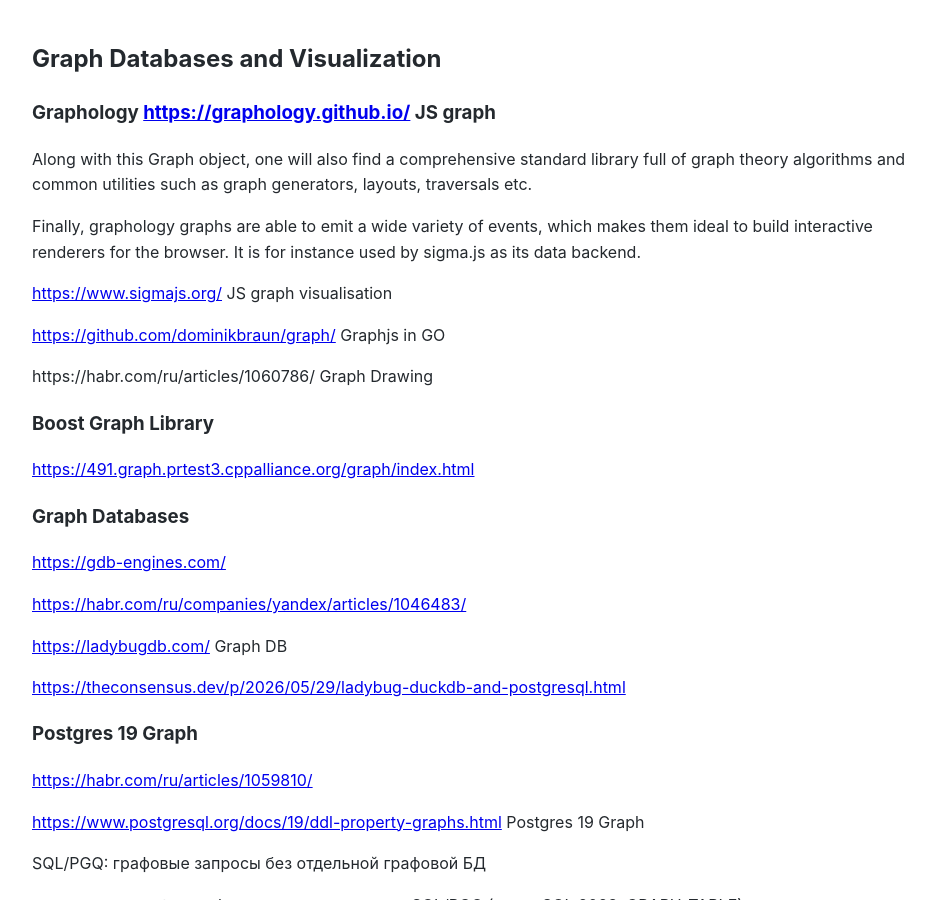
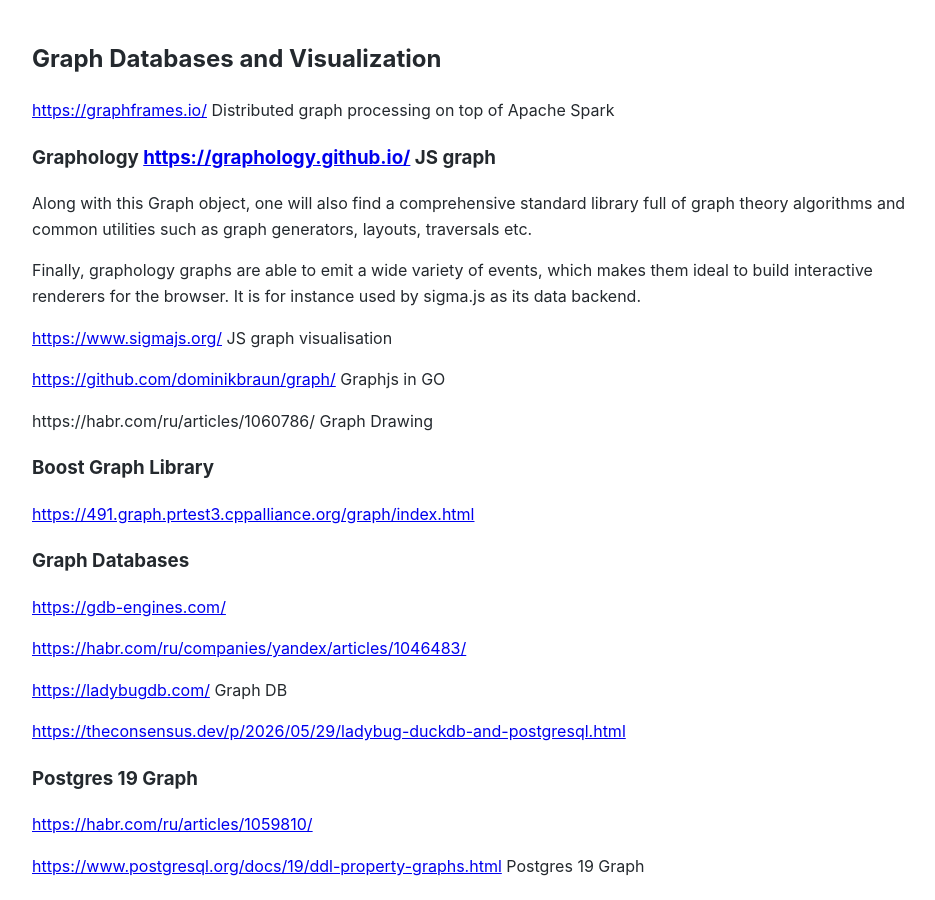
Before and after one commit to Michael-Lubinsky/michael-lubinsky.github.com, a Jekyll site: the page built from graph/graph.md, in a window 1280 px wide and 900 px high. Shown: the whole window, without its empty margins (158-1093 px from the left). Built offline with Jekyll 4.4.1, drawn with Linux system fonts in a browser that asks for light colours; our own code applies the rules of GitHub Pages for plain Markdown files.

Commit message:
Update graph.md

```diff
--- a/graph/graph.md
+++ b/graph/graph.md
@@ -1,4 +1,6 @@
 ## Graph  Databases and Visualization
+
+<https://graphframes.io/> Distributed graph processing on top of Apache Spark
 
 ### Graphology <https://graphology.github.io/> JS graph
 Along with this Graph object, one will also find a comprehensive standard library full of graph theory algorithms and common utilities such as graph generators, layouts, traversals etc.
```
